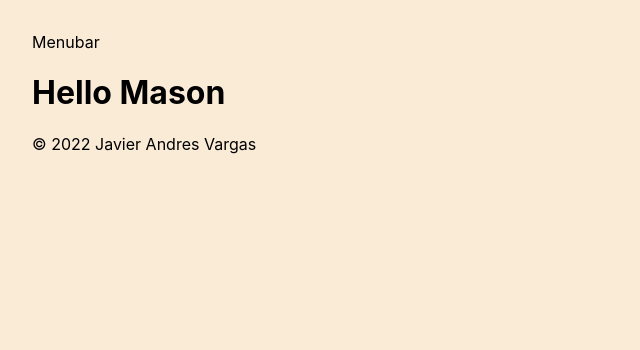
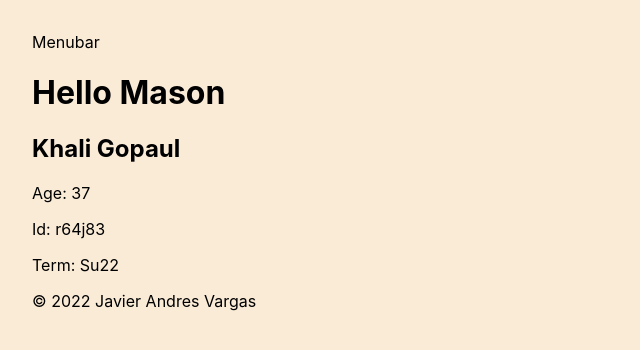
Before and after one commit to TheGoumble/react-props, a React (Create React App) app: page / in a window 1280 px wide. Shown: the top 350 px of the page, without its empty margins (0-640 px from the left). Built offline with nearby package versions, Linux system fonts and the light colour scheme.

Commit message:
pass an object

```diff
--- a/src/App.js
+++ b/src/App.js
@@ -10,10 +10,7 @@ function App() {
   return (
     <>
       <Menubar />
-      <Main
-      name= {name}
-      fruit="Banana" total={23}
-      isAmazing={true} />
+      <Main name={name} />
       <Footer />
     </>
   )
--- a/src/components/Main.jsx
+++ b/src/components/Main.jsx
@@ -1,11 +1,17 @@
-import React from "react";
-export default function Main({ name, total, isAmazing, fruit}){
-    return(
-        <main>
-            <h1>
-                Hello {name}
+import React from "react"
+import StudentCard from "./StudentCard"
+const student = {
+  name: "Khali Gopaul",
+  age: 37,
+  id: "r64j83",
+  term: "Su22",
+}
 
-            </h1>
-        </main>
-    )
+export default function Main({ name }) {
+  return (
+    <main>
+      <h1>Hello {name}</h1>
+      <StudentCard student={student}/>
+    </main>
+  )
 }
--- /dev/null
+++ b/src/components/StudentCard.jsx
@@ -0,0 +1,12 @@
+import React from "react"
+
+export default function StudentCard({ student }) {
+  return (
+    <section>
+      <h2>{student.name}</h2>
+      <p>Age: {student.age}</p>
+      <p>Id: {student.id}</p>
+      <p>Term: {student.term}</p>
+    </section>
+  )
+}
```
